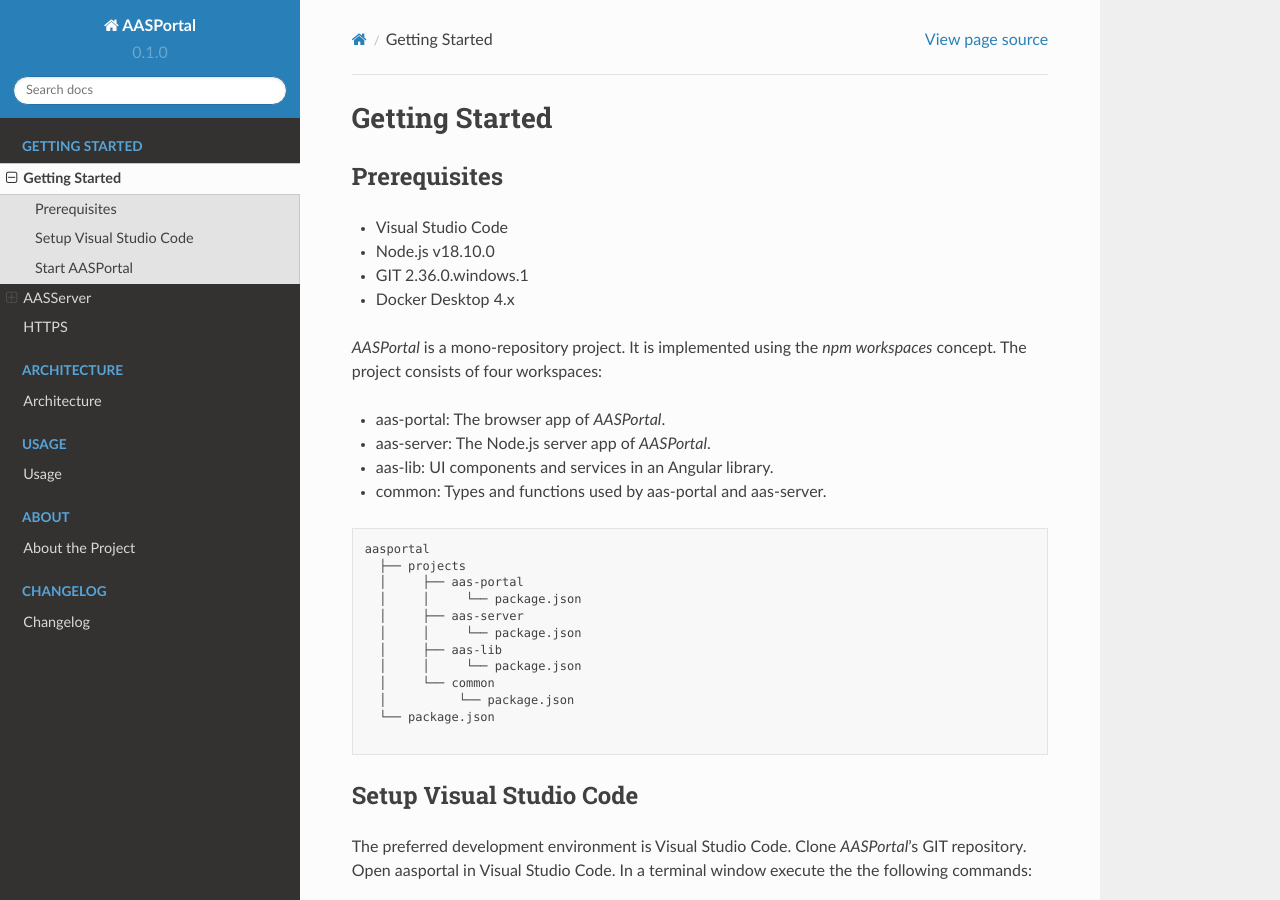
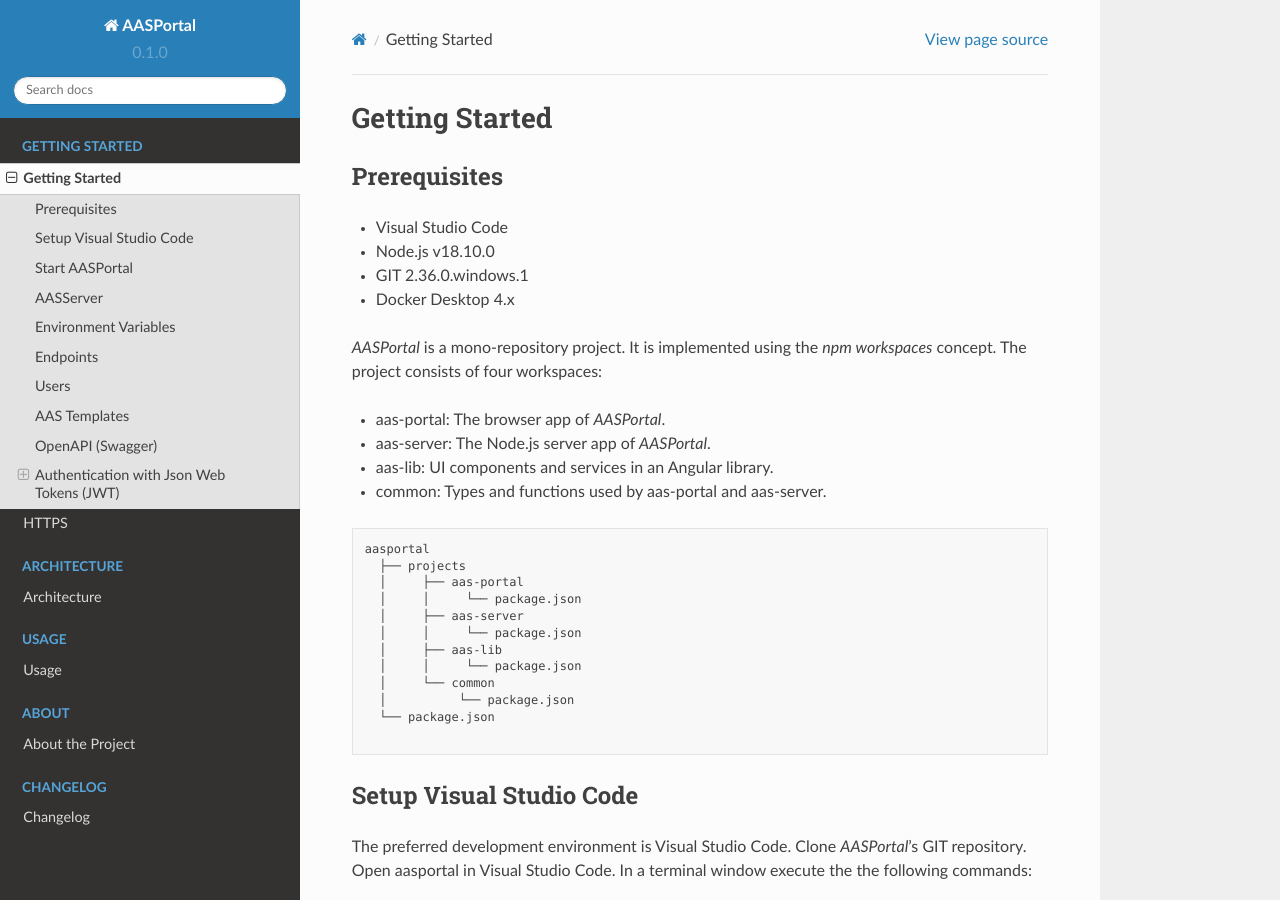
Before and after one commit to FraunhoferIOSB/AASPortal, a Sphinx documentation site: the page built from docs/source/gettingstarted.md, in a window 1280 px wide and 900 px high. Built offline with Sphinx 7.4.7 and the Read the Docs theme 2.0.0, drawn with Linux system fonts in a browser that asks for light colours.

```diff
--- a/docs/source/gettingstarted.md
+++ b/docs/source/gettingstarted.md
@@ -62,7 +62,7 @@ or the name (idShort) of the AAS
 
     http://localhost/?id=Bosch_NexoPistolGripNutrunner
 
-# AASServer
+## AASServer
 ToDo.
 
 ## Environment Variables
```
